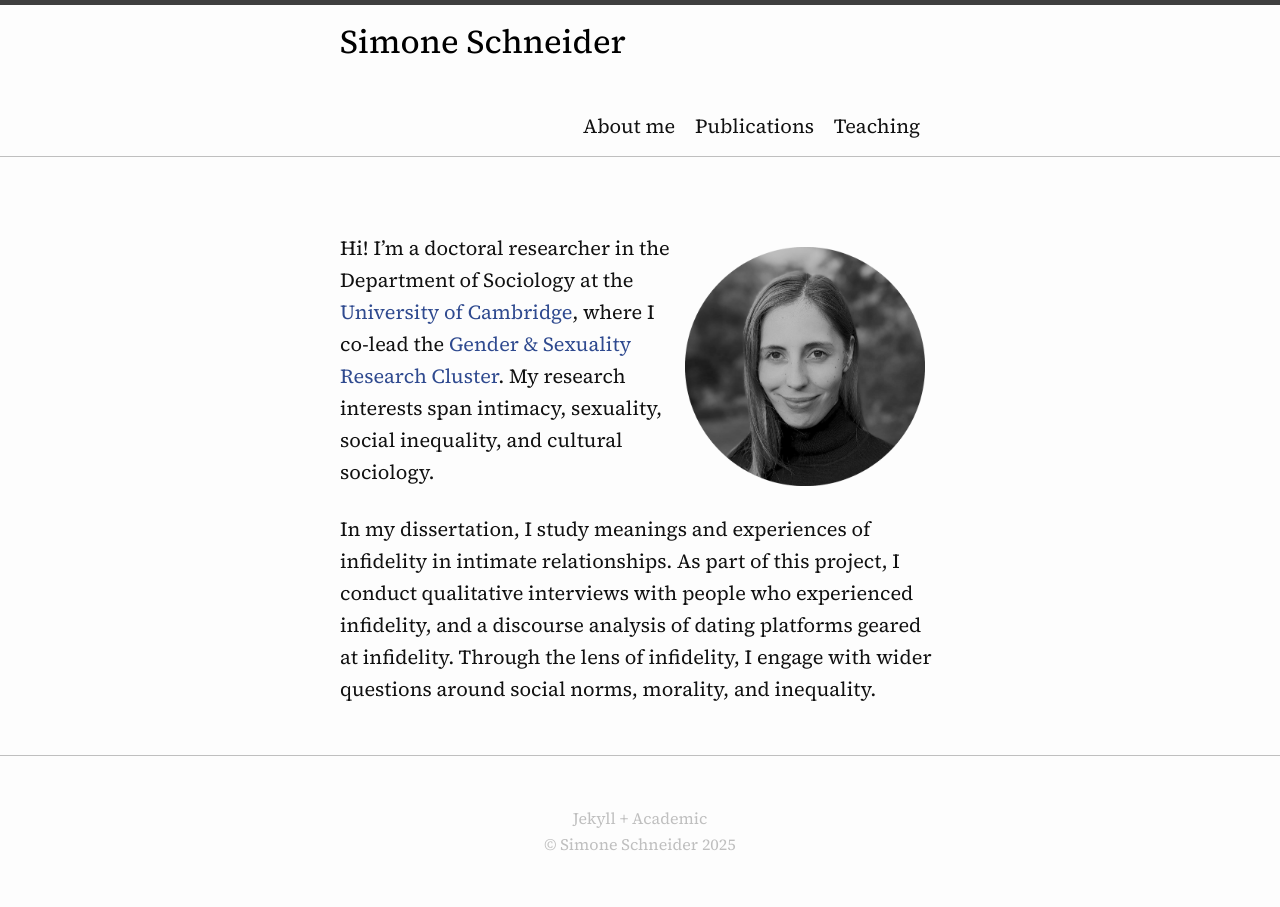
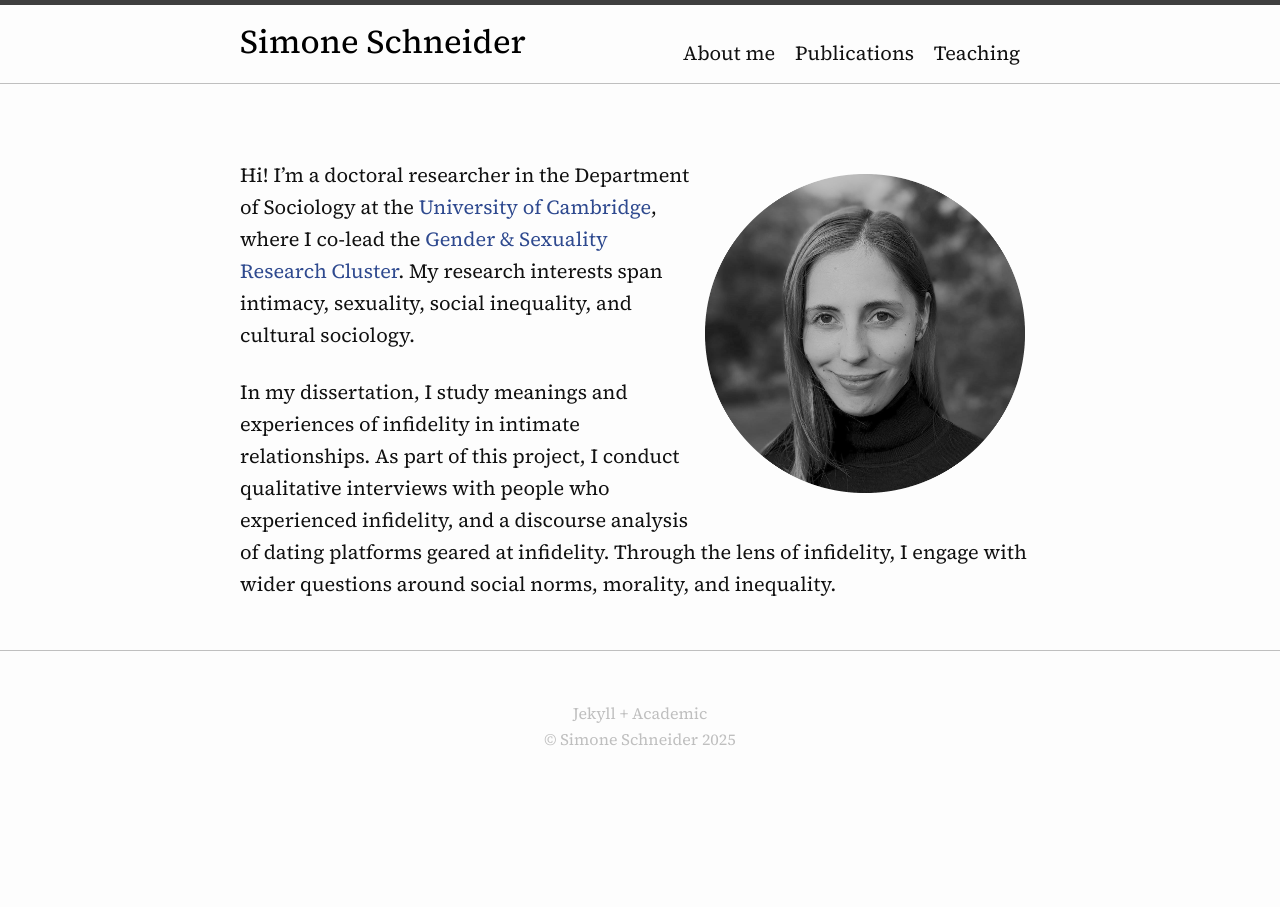
Before and after one commit to simone-schneider/simone-schneider.github.io, a Jekyll site: the page built from index.md, in a window 1280 px wide. Built offline with Jekyll 4.4.1, drawn with Linux system fonts in a browser that asks for light colours.

Commit message:
Update academic.scss

```diff
--- a/_sass/academic.scss
+++ b/_sass/academic.scss
@@ -98,10 +98,10 @@
 $grey-color-dark:  darken($grey-color, 25%) !default;
 
 // Width of the content area
-$content-width:    700px;
+$content-width:    900px;
 
 $on-palm:          600px !default;
-$on-laptop:        800px !default;
+$on-laptop:        900px !default;
 
 // Use media queries like this:
 // @include media-query($on-palm) {
```
